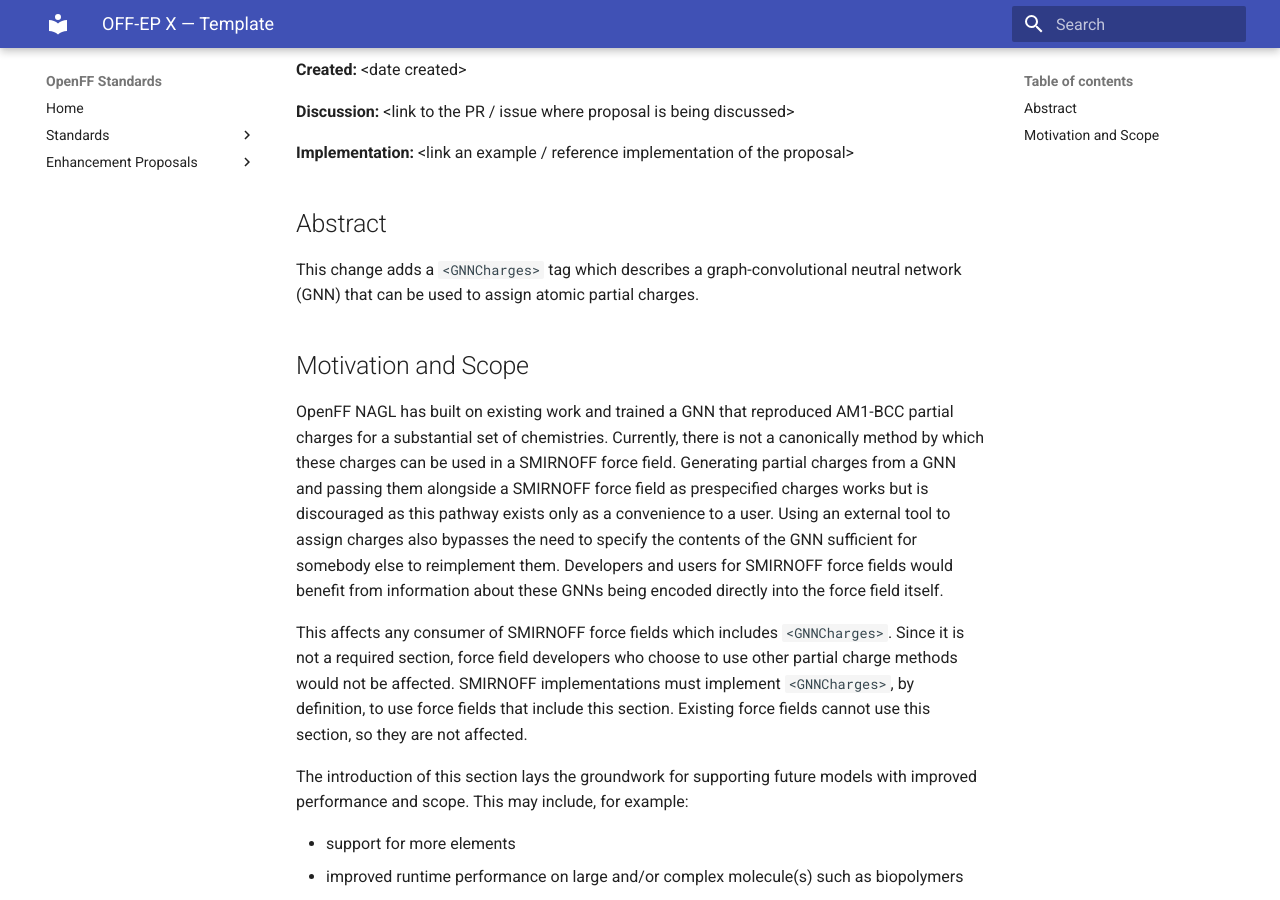
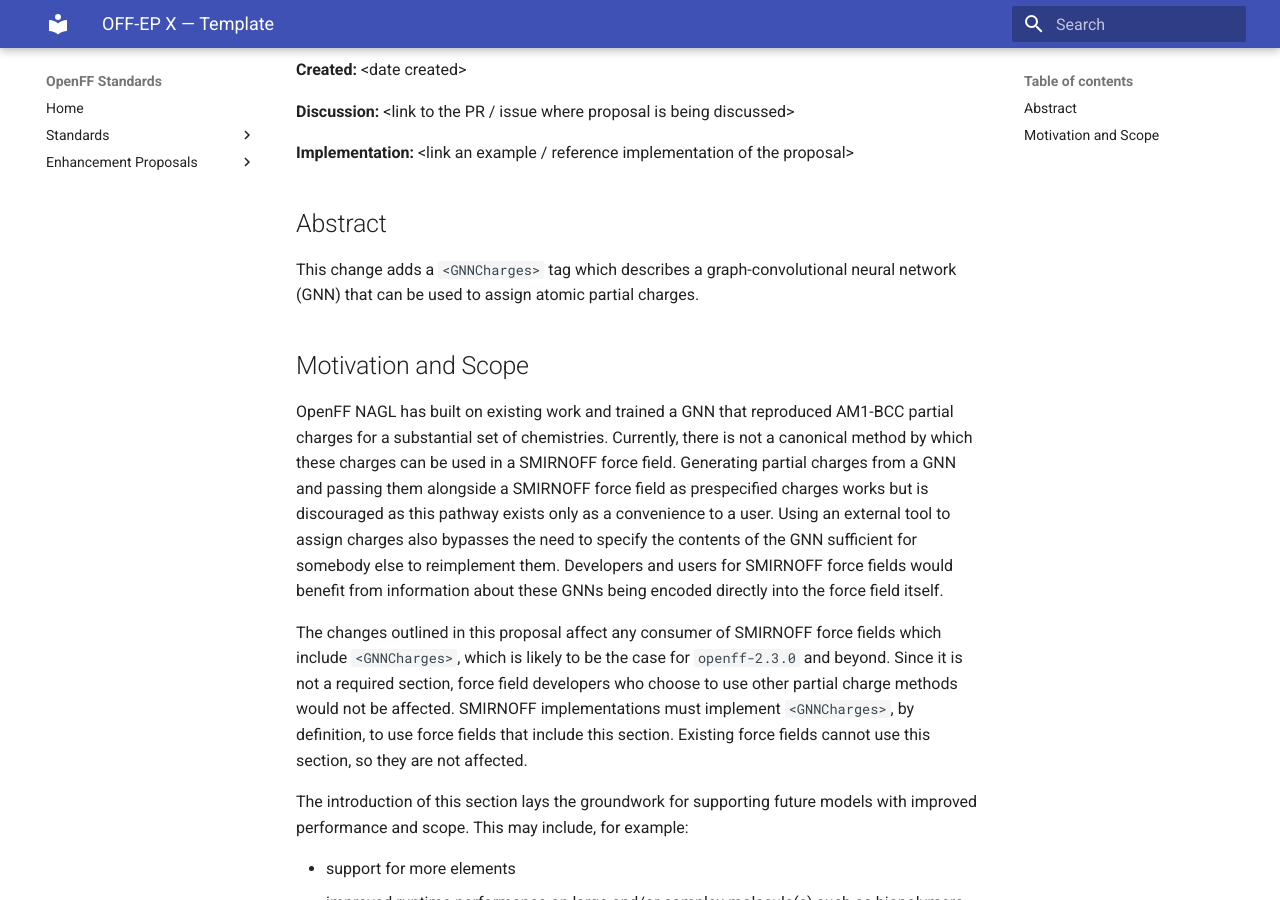
Before and after one commit to openforcefield/standards, an MkDocs documentation site: the page built from docs/enhancement-proposals/off-ep-00XX.md, in a window 1280 px wide and 900 px high, scrolled down 289 px. Built offline with MkDocs 1.6.1 and Material for MkDocs 9.7.7, drawn with Linux system fonts in a browser that asks for light colours; some of the changed text lies outside the part shown.

Commit message:
Apply suggestions from code review
Co-authored-by: Lily Wang <31115101+lilyminium@users.noreply.github.com>
Co-authored-by: Jeff Wagner <jeffrey.wagner+github@openforcefield.org>

```diff
--- a/docs/enhancement-proposals/off-ep-00XX.md
+++ b/docs/enhancement-proposals/off-ep-00XX.md
@@ -16,13 +16,13 @@
 
 ## Abstract
 
-This change adds a `<GNNCharges>` tag which describes a graph-convolutional neutral network (GNN) that can be used to assign atomic partial charges.
+This change adds a `<GNNCharges>` tag which describes a graph-convolutional neural network (GNN) that can be used to assign atomic partial charges.
 
 ## Motivation and Scope
 
-OpenFF NAGL has built on existing work and trained a GNN that reproduced AM1-BCC partial charges for a substantial set of chemistries. Currently, there is not a canonically method by which these charges can be used in a SMIRNOFF force field. Generating partial charges from a GNN and passing them alongside a SMIRNOFF force field as prespecified charges works but is discouraged as this pathway exists only as a convenience to a user. Using an external tool to assign charges also bypasses the need to specify the contents of the GNN sufficient for somebody else to reimplement them. Developers and users for SMIRNOFF force fields would benefit from information about these GNNs being encoded directly into the force field itself.
+OpenFF NAGL has built on existing work and trained a GNN that reproduced AM1-BCC partial charges for a substantial set of chemistries. Currently, there is not a canonical method by which these charges can be used in a SMIRNOFF force field. Generating partial charges from a GNN and passing them alongside a SMIRNOFF force field as prespecified charges works but is discouraged as this pathway exists only as a convenience to a user. Using an external tool to assign charges also bypasses the need to specify the contents of the GNN sufficient for somebody else to reimplement them. Developers and users for SMIRNOFF force fields would benefit from information about these GNNs being encoded directly into the force field itself.
 
-This affects any consumer of SMIRNOFF force fields which includes `<GNNCharges>`. Since it is not a required section, force field developers who choose to use other partial charge methods would not be affected. SMIRNOFF implementations must implement `<GNNCharges>`, by definition, to use force fields that include this section. Existing force fields cannot use this section, so they are not affected.
+The changes outlined in this proposal affect any consumer of SMIRNOFF force fields which include `<GNNCharges>`, which is likely to be the case for `openff-2.3.0` and beyond. Since it is not a required section, force field developers who choose to use other partial charge methods would not be affected. SMIRNOFF implementations must implement `<GNNCharges>`, by definition, to use force fields that include this section. Existing force fields cannot use this section, so they are not affected.
 
 The introduction of this section lays the groundwork for supporting future models with improved performance and scope. This may include, for example:
 
```
Also changed, not shown: other parts of docs/enhancement-proposals/off-ep-00XX.md (+3 -3 lines).
